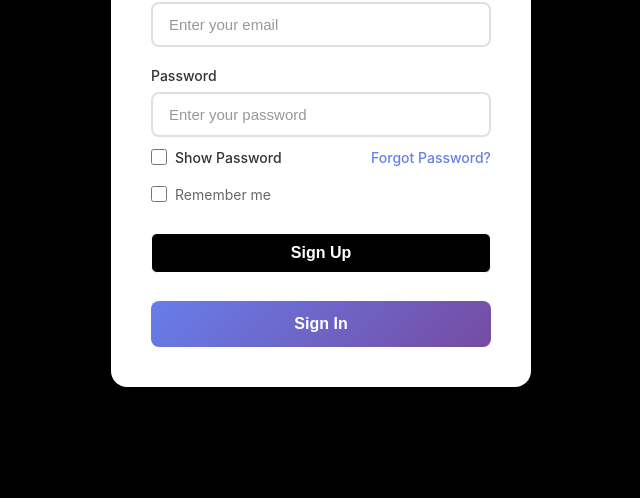
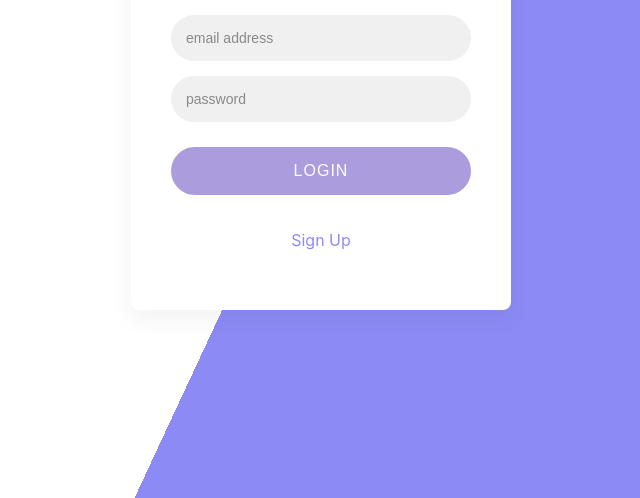
Before and after one commit to spidey889/login-page, a plain HTML site: page index.html in a window 1280 px wide. Shown: the part 302-800 px from the top of the page, without its empty margins (319-959 px from the left). Drawn offline with Linux system fonts and the light colour scheme.

Commit message:
new login page with help of antigravity

```diff
--- a/index.html
+++ b/index.html
@@ -10,48 +10,31 @@
 <body>
     <div class="login-container">
         <div class="login-box">
-            <h1>Welcome Back</h1>
-            <p class="subtitle">Please sign in to your account</p>
+            <h1>Login</h1>
 
             <form class="login-form" action="#" method="POST" id="loginForm">
-                <div id="alert-message" class="alert-message"></div>
                 <div class="form-group">
-                    <label for="email">Email</label>
                     <input
                         type="email"
                         id="email"
                         name="email"
-                        placeholder="Enter your email"
+                        placeholder="email address"
                         required
                     >
                 </div>
 
                 <div class="form-group">
-                    <label for="password">Password</label>
                     <input
                         type="password"
                         id="password"
                         name="password"
-                        placeholder="Enter your password"
+                        placeholder="password"
                         required
                     >
-                    <div class="password-options">
-                        <label class="show-password">
-                            <input type="checkbox" id="showPassword">
-                            <span>Show Password</span>
-                        </label>
-                        <a href="#" class="forgot-password">Forgot Password?</a>
-                    </div>
                 </div>
 
-                <div class="form-options">
-                    <label class="remember-me">
-                        <input type="checkbox" name="remember">
-                        <span>Remember me</span>
-                    </label>
-                </div>
-                <button type="button" class="signup-btn">Sign Up</button>
-                <button type="submit" class="login-button">Sign In</button>
+                <button type="submit" class="login-button">LOGIN</button>
+                <a href="#" class="signup-link">Sign Up</a>
             </form>
         </div>
     </div>
--- a/style.css
+++ b/style.css
@@ -5,267 +5,97 @@
 }
 
 body {
-    font-family: -apple-system, BlinkMacSystemFont, 'Segoe UI', Roboto, Oxygen, Ubuntu, Cantarell, sans-serif;
-    background: black;
+    font-family: -apple-system, BlinkMacSystemFont, "Segoe UI", Roboto, "Helvetica Neue", Arial, sans-serif;
     min-height: 100vh;
     display: flex;
     align-items: center;
     justify-content: center;
-    padding: 20px;
-    color: white;
+    background: linear-gradient(115deg, #ffffff 50%, #8c8bf5 50%);  /* Diagonal split background */
 }
 
 .login-container {
     width: 100%;
-    max-width: 420px;
+    display: flex;
+    justify-content: center;
+    align-items: center;
 }
 
 .login-box {
     background: white;
-    border-radius: 16px;
-    padding: 40px;
-    box-shadow: 0 20px 60px rgba(0, 0, 0, 0.3);
-    animation: fadeIn 0.5s ease-in;
-}
-
-@keyframes fadeIn {
-    from {
-        opacity: 0;
-        transform: translateY(-20px);
-    }
-    to {
-        opacity: 1;
-        transform: translateY(0);
-    }
+    border-radius: 8px; /* Slightly rounded corners */
+    padding: 60px 40px; /* Generous padding */
+    width: 380px;
+    box-shadow: 0 10px 25px rgba(0, 0, 0, 0.05); /* Soft shadow */
+    text-align: center;
 }
 
 h1 {
-    color: #333;
-    font-size: 28px;
-    font-weight: 600;
-    margin-bottom: 8px;
-    text-align: center;
-}
-
-.subtitle {
-    color: #666;
-    font-size: 14px;
-    text-align: center;
-    margin-bottom: 32px;
+    color: #000;
+    font-size: 32px;
+    font-weight: 700;
+    margin-bottom: 30px;
+    letter-spacing: 0.5px;
 }
 
 .login-form {
     display: flex;
     flex-direction: column;
-    gap: 20px;
-    position: relative;
-}
-
-.alert-message {
-    padding: 12px 16px;
-    border-radius: 8px;
-    font-size: 14px;
-    font-weight: 500;
-    text-align: center;
-    background-color: #fee;
-    color: #c33;
-    border: 1px solid #fcc;
-    opacity: 0;
-    transform: translateY(-10px);
-    transition: all 0.3s ease;
-    margin-bottom: -10px;
-    max-height: 0;
-    overflow: hidden;
-}
-
-.alert-message.show {
-    opacity: 1;
-    transform: translateY(0);
-    max-height: 100px;
-    margin-bottom: 0;
+    gap: 15px;
 }
 
 .form-group {
     display: flex;
     flex-direction: column;
-    gap: 8px;
-}
-
-.form-group label {
-    color: #333;
-    font-size: 14px;
-    font-weight: 500;
 }
 
 .form-group input {
-    padding: 12px 16px;
-    border: 2px solid #e0e0e0;
-    border-radius: 8px;
-    font-size: 15px;
-    transition: all 0.3s ease;
+    width: 100%;
+    padding: 15px;
+    background-color: #f0f0f0; /* Light gray input background */
+    border: none;
+    border-radius: 25px; /* Fully rounded inputs */
+    font-size: 14px;
+    color: #333;
     outline: none;
+    transition: background-color 0.3s;
+}
+
+.form-group input::placeholder {
+    color: #888;
 }
 
 .form-group input:focus {
-    border-color: #667eea;
-    box-shadow: 0 0 0 3px rgba(102, 126, 234, 0.1);
-}
-
-.form-group input::placeholder {
-    color: #999;
-}
-
-.password-options {
-    display: flex;
-    justify-content: space-between;
-    align-items: center;
-    margin-top: 4px;
-    font-size: 14px;
-}
-
-.show-password {
-    display: flex;
-    align-items: center;
-    gap: 8px;
-    color: #666;
-    cursor: pointer;
-}
-
-.show-password input[type="checkbox"] {
-    width: 16px;
-    height: 16px;
-    cursor: pointer;
-}
-
-.form-options {
-    display: flex;
-    justify-content: space-between;
-    align-items: center;
-    font-size: 14px;
-}
-
-.remember-me {
-    display: flex;
-    align-items: center;
-    gap: 8px;
-    color: #666;
-    cursor: pointer;
-}
-
-.remember-me input[type="checkbox"] {
-    width: 16px;
-    height: 16px;
-    cursor: pointer;
-}
-
-.forgot-password {
-    color: #667eea;
-    text-decoration: none;
-    font-weight: 500;
-    transition: color 0.3s ease;
-}
-
-.forgot-password:hover {
-    color: #764ba2;
-    text-decoration: underline;
+    background-color: #e8e8e8;
 }
 
 .login-button {
-    background: linear-gradient(135deg, #667eea 0%, #764ba2 100%);
+    background-color: #aa9cdd; /* Periwinkle/Purple color */
     color: white;
     border: none;
-    padding: 14px;
-    border-radius: 8px;
+    padding: 15px;
+    border-radius: 25px; /* Fully rounded button */
     font-size: 16px;
-    font-weight: 600;
+    font-weight: 500;
     cursor: pointer;
-    transition: all 0.3s ease;
-    margin-top: 8px;
-    position: relative;
-    overflow: hidden;
+    text-transform: uppercase;
+    letter-spacing: 1px;
+    margin-top: 10px;
+    transition: background-color 0.3s;
 }
 
 .login-button:hover {
-    transform: translateY(-2px);
-    box-shadow: 0 10px 20px rgba(102, 126, 234, 0.3);
-    background: linear-gradient(135deg, #7a8ef0 0%, #8659b8 100%);
+    background-color: #9a8ccd;
 }
 
-.login-button:active {
-    transform: translateY(0) scale(0.98);
-    box-shadow: 0 5px 10px rgba(102, 126, 234, 0.2);
+.signup-link {
+    display: block;
+    margin-top: 20px;
+    color: #8c8bf5; /* Matching purple color */
+    text-decoration: none;
+    font-size: 16px;
+    font-weight: 400;
 }
 
-.login-button .ripple {
-    position: absolute;
-    border-radius: 50%;
-    background: rgba(255, 255, 255, 0.6);
-    transform: scale(0);
-    animation: ripple-animation 0.6s ease-out;
-    pointer-events: none;
+.signup-link:hover {
+    text-decoration: underline;
 }
-
-@keyframes ripple-animation {
-    to {
-        transform: scale(4);
-        opacity: 0;
-    }
-}
-
-/* Responsive design */
-@media (max-width: 480px) {
-    .login-box {
-        padding: 30px 24px;
-    }
-
-    h1 {
-        font-size: 24px;
-    }
-
-    .form-options {
-        flex-direction: column;
-        align-items: flex-start;
-        gap: 12px;
-    }
-
-    .password-options {
-        flex-direction: column;
-        align-items: flex-start;
-        gap: 8px;
-    }
-}
-.signup-btn {
-    background-color: black;
-    color: white;
-    border: 1px solid white;
-    padding: 10px 16px;
-    border-radius: 6px;
-    cursor: pointer;
-    margin-top: 10px;
-    font-size: 16px;
-    font-weight: 600;
-    transition: all 0.3s ease;
-    position: relative;
-    overflow: hidden;
-}
-
-.signup-btn:hover {
-    background-color: #222;
-    transform: translateY(-2px);
-    box-shadow: 0 8px 16px rgba(255, 255, 255, 0.1);
-    border-color: #ccc;
-}
-
-.signup-btn:active {
-    transform: translateY(0) scale(0.98);
-    box-shadow: 0 4px 8px rgba(255, 255, 255, 0.05);
-}
-
-.signup-btn .ripple {
-    position: absolute;
-    border-radius: 50%;
-    background: rgba(255, 255, 255, 0.3);
-    transform: scale(0);
-    animation: ripple-animation 0.6s ease-out;
-    pointer-events: none;
-}
```
